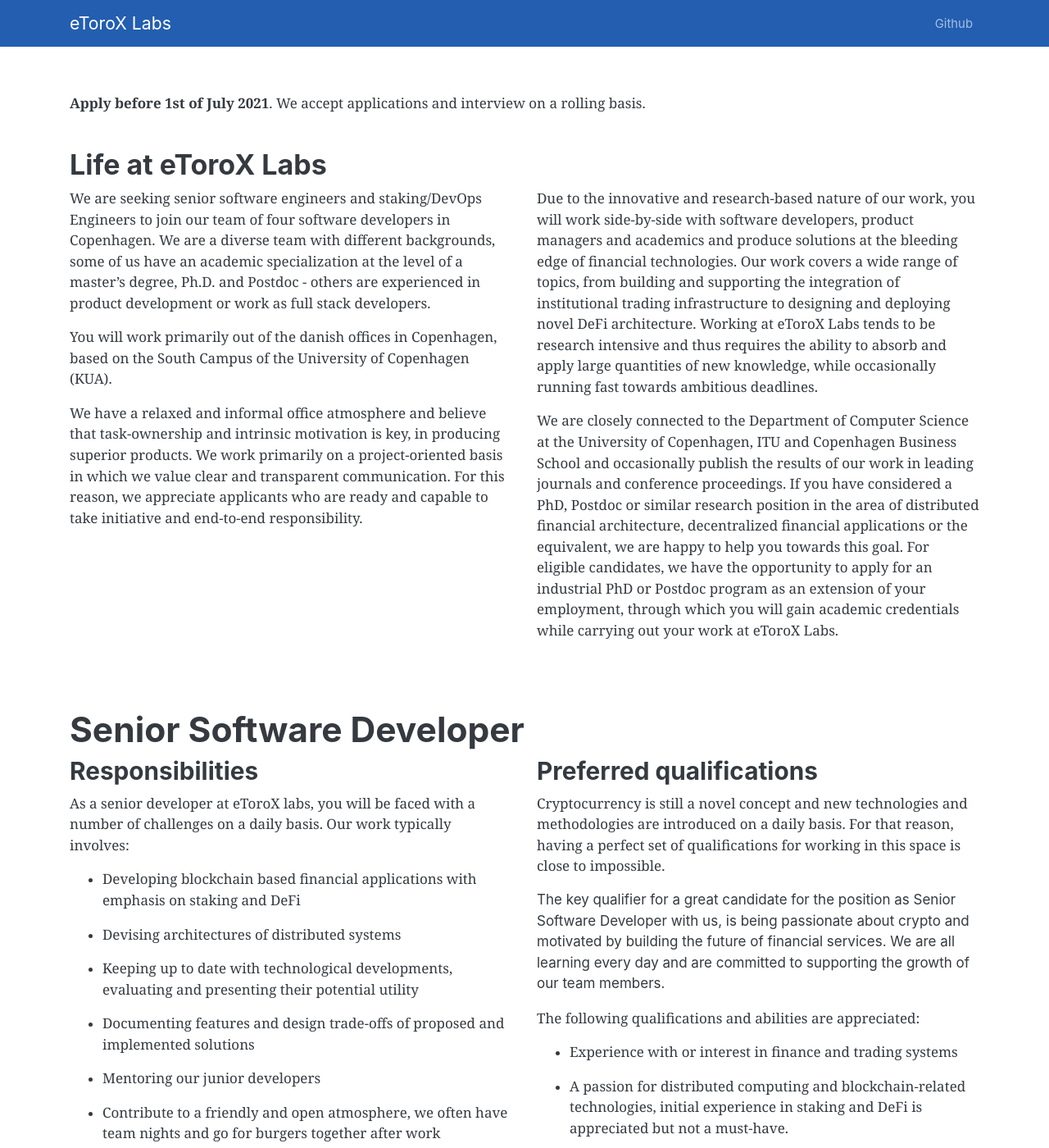
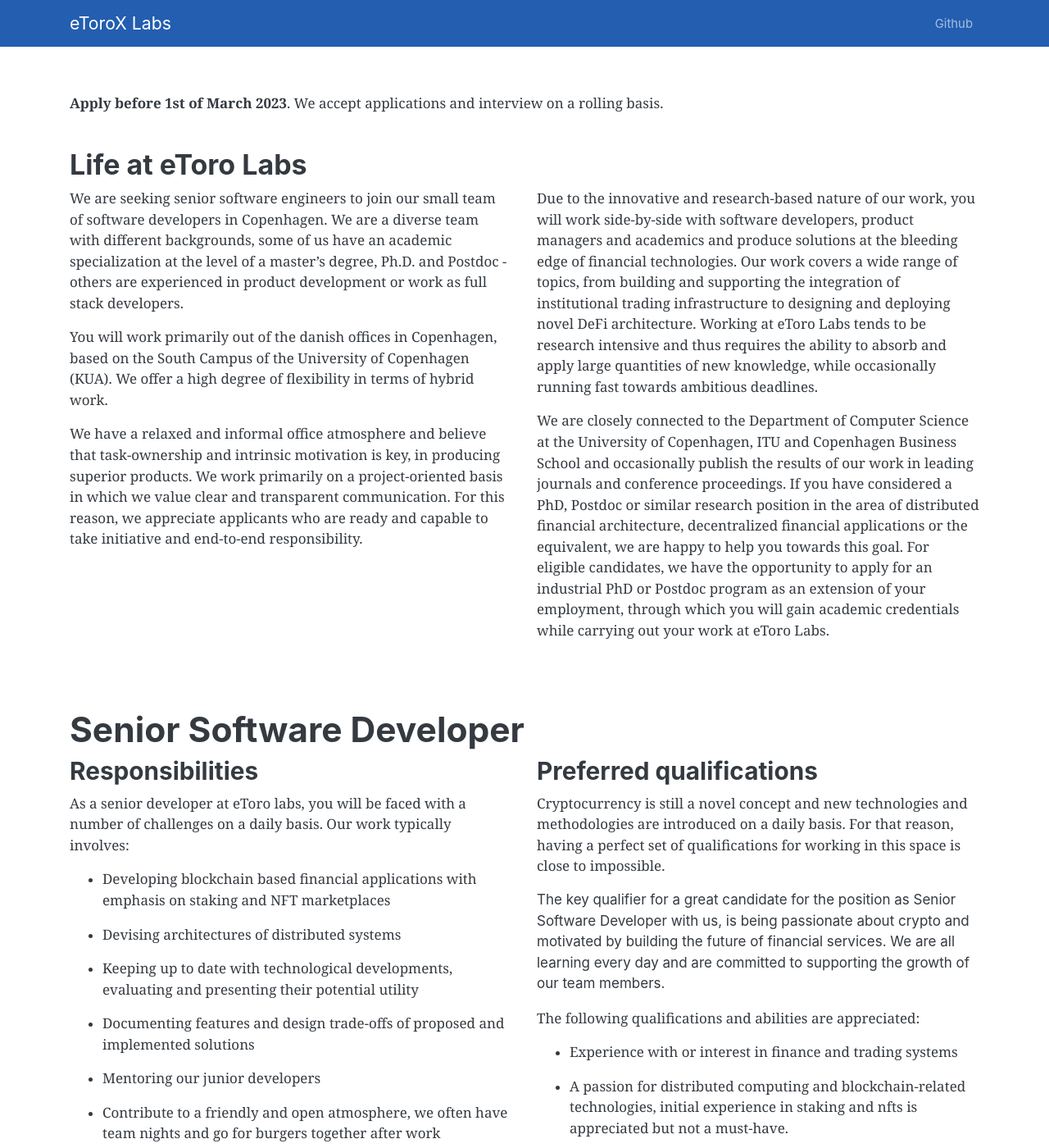
Before and after one commit to etoroxlabs/etoroxlabs.github.io, a Jekyll site: the page built from index.md, in a window 1280 px wide and 1400 px high. Shown: the whole window at 82% size. Built offline with Jekyll 4.4.1, drawn with Linux system fonts in a browser that asks for light colours; some of the changed text lies outside the part shown.

Commit message:
Revised description

```diff
--- a/index.md
+++ b/index.md
@@ -1,17 +1,17 @@
 ---
 layout: page
 ---
-**Apply before 1st of July 2021**. We accept applications and interview on a rolling basis.
+**Apply before 1st of March 2023**. We accept applications and interview on a rolling basis.
 <br>
 <br>
-## Life at eToroX Labs
+## Life at eToro Labs
 <div class="row">
   <div class="col-sm-6">
     <p>
-      We are seeking senior software engineers and staking/DevOps Engineers to join our team of four software developers in Copenhagen. We are a diverse team with different backgrounds, some of us have an academic specialization at the level of a master’s degree, Ph.D. and Postdoc - others are experienced in product development or work as full stack developers.
+      We are seeking senior software engineers to join our small team of software developers in Copenhagen. We are a diverse team with different backgrounds, some of us have an academic specialization at the level of a master’s degree, Ph.D. and Postdoc - others are experienced in product development or work as full stack developers.
     </p>
     <p>
-      You will work primarily out of the danish offices in Copenhagen, based on the South Campus of the University of Copenhagen (KUA).
+      You will work primarily out of the danish offices in Copenhagen, based on the South Campus of the University of Copenhagen (KUA). We offer a high degree of flexibility in terms of hybrid work.
     </p>
     <p>
       We have a relaxed and informal office atmosphere and believe that task-ownership and intrinsic motivation is key, in producing superior products. We work primarily on a project-oriented basis in which we value clear and transparent communication. For this reason, we appreciate applicants who are ready and capable to take initiative and end-to-end responsibility.
@@ -19,10 +19,10 @@ layout: page
   </div>
   <div class="col-sm-6">
     <p>
-      Due to the innovative and research-based nature of our work, you will work side-by-side with software developers, product managers and academics and produce solutions at the bleeding edge of financial technologies. Our work covers a wide range of topics, from building and supporting the integration of institutional trading infrastructure to designing and deploying novel DeFi architecture. Working at eToroX Labs tends to be research intensive and thus requires the ability to absorb and apply large quantities of new knowledge, while occasionally running fast towards ambitious deadlines.
+      Due to the innovative and research-based nature of our work, you will work side-by-side with software developers, product managers and academics and produce solutions at the bleeding edge of financial technologies. Our work covers a wide range of topics, from building and supporting the integration of institutional trading infrastructure to designing and deploying novel DeFi architecture. Working at eToro Labs tends to be research intensive and thus requires the ability to absorb and apply large quantities of new knowledge, while occasionally running fast towards ambitious deadlines.
     </p>
     <p>
-      We are closely connected to the Department of Computer Science at the University of Copenhagen, ITU and Copenhagen Business School and occasionally publish the results of our work in leading journals and conference proceedings. If you have considered a PhD, Postdoc or similar research position in the area of distributed financial architecture, decentralized financial applications or the equivalent, we are happy to help you towards this goal. For eligible candidates, we have the opportunity to apply for an industrial PhD or Postdoc program as an extension of your employment, through which you will gain academic credentials while carrying out your work at eToroX Labs.
+      We are closely connected to the Department of Computer Science at the University of Copenhagen, ITU and Copenhagen Business School and occasionally publish the results of our work in leading journals and conference proceedings. If you have considered a PhD, Postdoc or similar research position in the area of distributed financial architecture, decentralized financial applications or the equivalent, we are happy to help you towards this goal. For eligible candidates, we have the opportunity to apply for an industrial PhD or Postdoc program as an extension of your employment, through which you will gain academic credentials while carrying out your work at eToro Labs.
     </p>
   </div>
 </div>
@@ -34,9 +34,9 @@ layout: page
 <div class="row">
   <div class="col-sm-6">
     <h3>Responsibilities</h3>
-    <p>As a senior developer at eToroX labs, you will be faced with a number of challenges on a daily basis. Our work typically involves:</p>
+    <p>As a senior developer at eToro labs, you will be faced with a number of challenges on a daily basis. Our work typically involves:</p>
     <ul>
-      <li><p>Developing blockchain based financial applications with emphasis on staking and DeFi</p></li>
+      <li><p>Developing blockchain based financial applications with emphasis on staking and NFT marketplaces</p></li>
       <li><p>Devising architectures of distributed systems</p></li>
       <li><p>Keeping up to date with technological developments, evaluating and presenting their potential utility</p></li>
       <li><p>Documenting features and design trade-offs of proposed and implemented solutions</p></li>
@@ -55,7 +55,7 @@ layout: page
     <p>The following qualifications and abilities are appreciated:</p>
     <ul>
       <li><p>Experience with or interest in finance and trading systems</p></li>
-      <li><p>A passion for distributed computing and blockchain-related technologies, initial experience in staking and DeFi is appreciated but not a must-have.</p></li>
+      <li><p>A passion for distributed computing and blockchain-related technologies, initial experience in staking and nfts is appreciated but not a must-have.</p></li>
       <li><p>Strong proven programming experience</p></li>
       <li><p>Motivation and the ability to acquire new knowledge while thinking on your feet.</p></li>
       <li><p>The innate ability to structure work by employing a rigorous and methodological approach to problem-solving</p></li>
@@ -65,11 +65,10 @@ layout: page
     <p>Experience in any of the following areas is appreciated, but not necessary:</p>
       <ul>
         <li><p>Relevant staking operations for Ethereum, Cardano and other Proof-of-stake based blockchains</p></li>
-        <li><p>Modern DeFi primitives and applications on Ethereum, such as Constant Function Market Makers (CFMM), lending protocols and derivatives.</p></li>
         <li><p>Solidity and knowledge/experience with EVM semantics and smart-contract design</p></li>
         <li><p>Knowledge or understanding of L2 solutions such as Optimism, Starkware or Polygon</p></li>
-        <li><p>Functional programming experience in Haskell or OCaml and/or programming language design</p></li>
-        <li><p>Familiarity with DevOps operations, including Kubernetes with Helm, Google Cloud Solutions, ELK Stack, Jenkins/Pagerduty/Prometheus</p></li>
+        <li><p>Programming experience in Typescript with Node, Typescript and Next.js/React</p></li>
+        <li><p>Familiarity with DevOps operations, including Kubernetes with Helm, Azure, Jenkins/Pagerduty/Prometheus</p></li>
       </ul>
   </div>
 </div>
@@ -77,65 +76,16 @@ layout: page
 <br>
 <br>
 
-<h1>Staking and DevOps Engineer</h1>
-<div class="row">
-  <div class="col-sm-6">
-    <h3>Responsibilities</h3>
-    <p>As a Staking and DevOps Engineer at eToroX labs, you will be faced with a broad number of challenges on a daily basis. Your work would typically involve the following.</p>
-    <ul>
-      <li><p>Implement and extend new staking products, both in terms of operation and development.</p></li>
-      <li><p>Maintain existing staking infrastructure and implementations.</p></li>
-      <li><p>Monitor staking operations and look for inefficiencies and ways to improve them.</p></li>
-      <li><p>Support the RnD team as a DevOps engineer</p></li>
-      <li><p>Contribute to a friendly and open atmosphere, we often have team nights and go for burgers together after work</p></li>
-    </ul>
-  </div>
-  <div class="col-sm-6">
-    <h3>Preferred qualifications</h3>
-    <p>
-      To excel as a Staking and DevOps Engineer at eToroX Labs, the following qualifications and characteristics are preferred.
-    <p>
-    </p>
-      It’s not required to have previous experience or knowledge of staking. However, it’s expected that it’s of an interest and that you are motivated to acquire such knowledge.
-    </p>
-    <p>The following qualifications and abilities are appreciated:</p>
-    <ul>
-      <li><p>Experience with or interest in finance and trading systems</p></li>
-      <li><p>A passion for distributed computing and blockchain-related technologies</p></li>
-      <li><p>Strong proven DevOps experience</p></li>
-      <li><p>Motivating and ability to work independently with the ability and desire to rapidly build competencies and acquire new knowledge</p></li>
-      <li><p>A rigorous and methodological approach to problem-solving</p></li>
-      <li><p>Experience with Blockchain/DLT is a plus</p></li>
-      <li><p>Strong English communication skills, both spoken and written</p></li>
-      <li><p>Social personality and enjoys working with others</p></li>
-    </ul>
-    <p>Experience in any of the following areas is appreciated, but not necessary:</p>
-      <ul>
-        <li><p>Kubernetes and Helm</p></li>
-        <li><p>Google Cloud Solutions</p></li>
-        <li><p>ELK Stack</p></li>
-        <li><p>Jenkins / Pagerduty / Prometheus</p></li>
-        <li><p>Staking Operations</p></li>
-      </ul>
-  </div>
-</div>
-
-<br>
-<br>
-
-## What is eToroX Labs?
+## What is eToro Labs?
 <div class="row">
   <div class="col-sm-6">
     <p>
-      eToroX Labs is a research and development arm of the international trading platform and multi-asset brokerage company, eToro. For over a decade, eToro has been driven by a clear vision: To open the global markets for everyone to trade and invest, in a simple and transparent way.
-    </p>
-    <p>
-      With the recent launch of the Institutional cryptocurrency exchange eToroX, eToro made another leap towards introducing transparency and openness in financial markets.
+      eToro Labs is a research and development arm of the international trading platform and multi-asset brokerage company, eToro. For over a decade, eToro has been driven by a clear vision: To open the global markets for everyone to trade and invest, in a simple and transparent way.
     </p>
   </div>
   <div class="col-sm-6">
     <p>
-      eToroX is a fully regulated cryptocurrency exchange featuring a number of tokenized digital assets tradeable on the blockchain. At eToroX, we believe that we will see the greatest transfer of wealth onto the blockchain within the coming years, and it is our mission to build the infrastructure supporting the open and transparent financial markets of the future.
+      eToro is a fully regulated exchange featuring a number of tokenized digital assets tradeable on the blockchain. At eToro, we believe that we will see the greatest transfer of wealth onto the blockchain within the coming years, and it is our mission to build the infrastructure supporting the open and transparent financial markets of the future.
     </p>
     <p>
       eToro is proud to be an equal opportunity and affirmative action employer and place of work. We celebrate and support our differences, for the benefit of our employees, our community and the products that we build.
@@ -145,17 +95,16 @@ layout: page
 
 <br>
 
-At eToroX Labs, our most recent releases includes:
+At eToro Labs, our most recent releases includes:
 
-* <p>The launch of 17 "stablecoins" assimilating 15 major currencies and two commodities for trade on the eToroX exchange. We are the only fintech institution that offers that amount of diversified assets.</p>
-* <p>Development of a formally verified contract language Lira for execution of derivative contracts on the Ethereum Blockchain. We recently presented that work on Ethereum DEVCON 5 and open sourced the language </p>
-* <p>First to provide specification and implementation for tokenization (eToken) on Facebook's network Libra.</p>
+* <p>The launch of a webview in the Delta mobile app to purchase NFTs on OpenSea</p>
+* <p>Setting up and maintaining staking nodes on various cryptoassets such as Ethereum</p>
 
 <br>
 <br>
 
 ## Get in touch!
-Send us a mail on: [omriro@etoro.com](mailto:omri@etorox.com), [johannesje@etoro.com](mailto:johannesje@etoro.com) and [peterje@etoro.com](mailto:peterje@etoro.com) with an application. Please write a few lines about yourself and tell us about a project that you are proud of having been part of. Please attach an updated copy of your CV as well.
+Send us a mail on: [omriro@etoro.com](mailto:omri@etoro.com), [johannesje@etoro.com](mailto:johannesje@etoro.com) and [peterje@etoro.com](mailto:peterje@etoro.com) with an application. Please write a few lines about yourself and tell us about a project that you are proud of having been part of. Please attach an updated copy of your CV as well.
 
 If you have worked in a similarly research intensive environment, where you have proven yourself by thinking on your feet and solving difficult problems in a field that was new to you, please do impress us by telling us about it. This could be from working in a start-up or in a similar position in which you acquired product ownership responsibilities.
 
```
